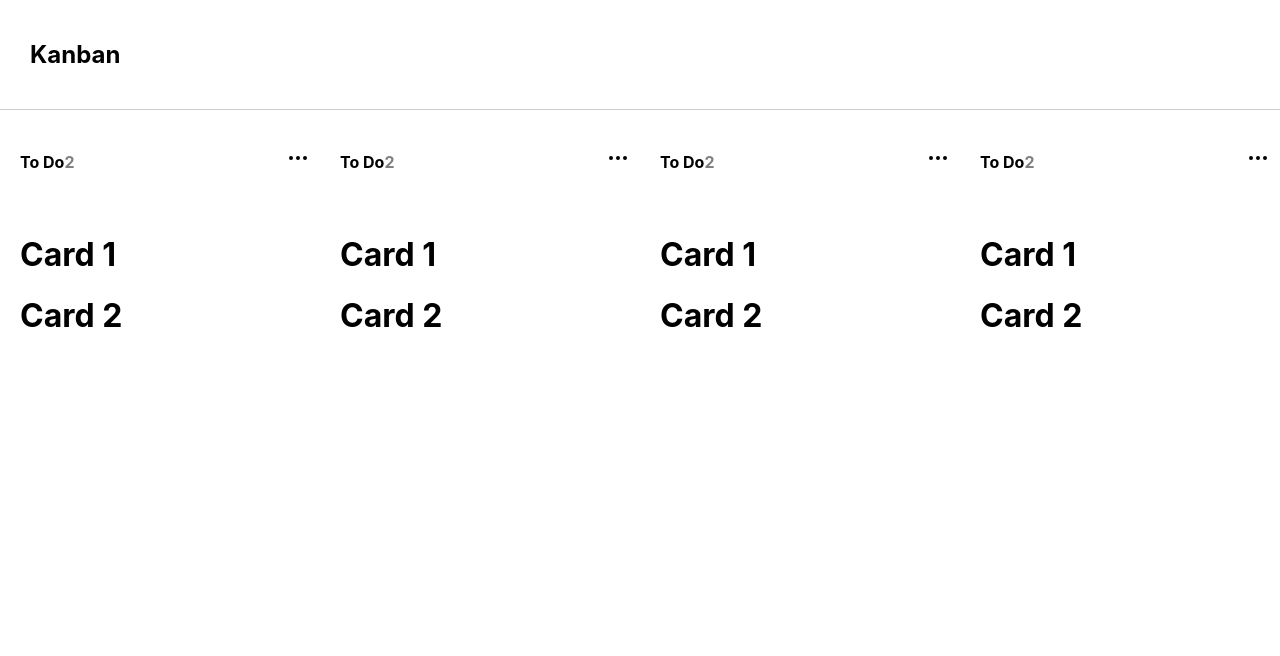
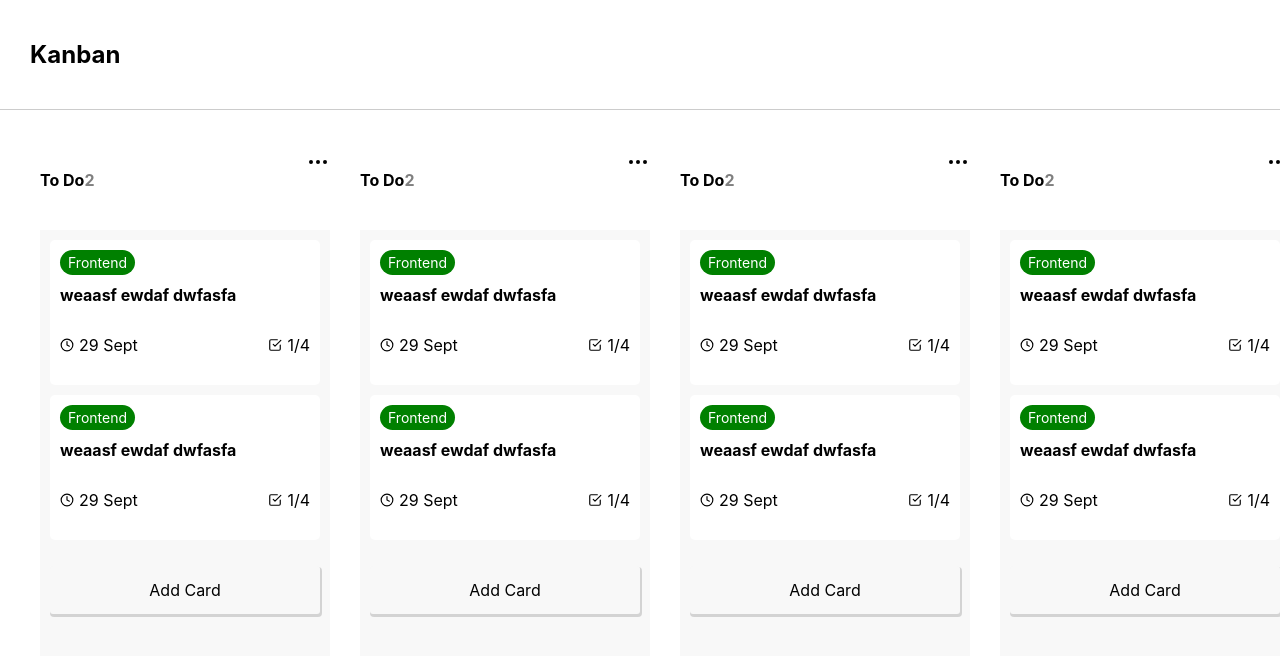
Before and after one commit to Pratyush1506/kanban, a React (Create React App) app: page / in a window 1280 px wide. Shown: the top 656 px of the page. Built offline with nearby package versions, Linux system fonts and the light colour scheme.

Commit message:
design of borads and cards done

```diff
--- a/src/App.css
+++ b/src/App.css
@@ -1,3 +1,17 @@
+.custom-scroll::-webkit-scrollbar{
+    width: 8px;
+}
+
+.custom-scroll::-webkit-scrollbar-thumb{
+    border-radius: 30px;
+    border: 1px solid #ccc;
+    background-color: #fff;
+}
+
+.custom-scroll::-webkit-scrollbar-thumb:hover{
+    background-color: #ccc;
+}
+
 .App{
     height: 100vh;
     width: 100%;
@@ -19,6 +33,9 @@
 }
 
 .app-boards{
+    padding: 20px;
+    padding-bottom: 0;
+    height: 100%;
     min-width: fit-content;
     display: flex;
     gap: 30px;
--- a/src/Components/Board/Board.css
+++ b/src/Components/Board/Board.css
@@ -1,5 +1,6 @@
 .board{
     min-width: 290px;
+    max-height: 100%;
     display: flex;
     flex-direction: column;
     gap: 20px;
@@ -19,3 +20,24 @@
 .board-top-title span{
     color: gray;
 }
+
+.board-cards{
+    height: 100%;
+    background-color: #f8f8f8;
+    display: flex;
+    flex-direction: column;
+    gap: 10px;
+    padding: 10px;
+    border-bottom: 10px;
+    overflow-y: auto;
+}
+
+.board-card-add{
+    background-color: #fff;
+    border-radius: 5px;
+    box-shadow: 1px 2px 0 1px rgba(0, 0, 0, 0.15);
+}
+
+.board-card-add:hover{
+    box-shadow: 1px 2px 0 1px #ccc;
+}
--- a/src/Components/Board/Board.js
+++ b/src/Components/Board/Board.js
@@ -1,19 +1,26 @@
 import React from 'react'
 import './Board.css'
 import { MoreHorizontal } from 'react-feather'
+import Card from '../Card/Card'
+import Editable from '../Editable/Editable'
 
 function Board() {
   return (
     <div className='board'>
       <div className='board-top'>
         <p className="board-top-title">
-        To Do  <span>2</span>
+        To Do <span>2</span>
         </p>
-        <p><MoreHorizontal /></p>
+        <MoreHorizontal />
       </div>
-      <div className="board-cards">
-        <h1>Card 1</h1>
-        <h1>Card 2</h1>
+      <div className="board-cards custom-scroll">
+        <Card/>
+        <Card/>
+        <Editable
+          displayClass = "board-card-add"
+          text="Add Card"
+          placeholder="Enter Card Title"
+        />
       </div>
     </div>
   )
--- /dev/null
+++ b/src/Components/Card/Card.css
@@ -0,0 +1,49 @@
+.card{
+    padding: 10px;
+    border-radius: 5px;
+    background-color: #fff;
+    display: flex;
+    flex-direction: column;
+    gap: 10px;
+}
+
+.card-top{
+    display: flex;
+    gap: 5px;
+}
+
+.card-top-labels{
+    flex: 1;
+    display: flex;
+    gap: 10px;
+}
+
+.card-top svg{
+    opacity: 0;
+    transition: 200ms;
+}
+
+.card:hover .card-top svg {
+    opacity: 1;
+}
+
+.card-title{
+    font-weight: bold;
+}
+
+.card-footer{
+    display: flex;
+    justify-content: space-between;
+    align-items: center;
+}
+
+.card-footer p{
+    display: flex;
+    gap: 5px;
+    align-items: center;
+}
+
+.card-footer svg{
+    height: 14px;
+    width: 14px;
+}
--- /dev/null
+++ b/src/Components/Card/Card.js
@@ -0,0 +1,30 @@
+import React from 'react'
+import './Card.css'
+import { CheckSquare, Clock, MoreHorizontal } from 'react-feather'
+import Chip from '../Chip/Chip'
+
+function Card() {
+  return (
+    <div className='card'>
+        <div className="card-top">
+            <div className="card-labels">
+                <Chip text="Frontend" color="green" />
+            </div>
+            <MoreHorizontal/>
+        </div>
+        <div className="card-title">weaasf ewdaf dwfasfa</div>
+        <div className="card-footer">
+            <p>
+                <Clock/>
+                29 Sept
+            </p>
+            <p>
+                <CheckSquare />
+                1/4
+            </p>
+        </div>
+    </div>
+  )
+}
+
+export default Card
--- /dev/null
+++ b/src/Components/Chip/Chip.css
@@ -0,0 +1,16 @@
+.chip{
+    display: flex;
+    gap: 10px;
+    align-items: center;
+    padding: 4px 8px;
+    color: #fff;
+    border-radius: 40px;
+    font-size: 14px;
+    width: fit-content;
+    font-size: 14px;
+}
+
+.chip svg{
+    height: 14px;
+    width: 14px;
+}
--- /dev/null
+++ b/src/Components/Chip/Chip.js
@@ -0,0 +1,14 @@
+import React from 'react'
+import './Chip.css'
+import { X } from 'react-feather'
+
+function Chip(props) {
+  return (
+    <div className='chip' style={{backgroundColor: props.color}}>
+        {props.text}
+        {props.close && <X />}
+    </div>
+  )
+}
+
+export default Chip
--- /dev/null
+++ b/src/Components/Editable/Editable.css
@@ -0,0 +1,55 @@
+.editable{
+    width: 100%;
+}
+
+.editable-display{
+    background-color: #f8f8f8;
+    border-radius: 3px;
+    padding: 10px;
+    text-align: center;
+    cursor: default;
+}
+
+.editable-display:hover{
+    background-color: #ccc;
+}
+
+.editable-edit{
+    display: flex;
+    flex-direction: column;
+    gap: 10px;
+}
+
+.editable-edit input{
+    border-radius: 3px;
+    outline: none;
+    border: 1px solid #1379ec;
+    padding: 10px;
+    font-size: 1rem;
+}
+
+.editable-edit-footer{
+    display: flex;
+    gap: 10px;
+    align-items: center;
+
+}
+
+.editable-edit-footer button{
+    outline: none;
+    border: none;
+    color: #fff;
+    background-color: #1379ec;
+    transition: 200ms;
+    padding: 8px 16px;
+    border-radius: 5px;
+    cursor: pointer;
+}
+
+.editable-edit-footer button:hover{
+    background-color: #0765d1;
+}
+
+.editable-edit-footer svg{
+    cursor: pointer;
+}
--- /dev/null
+++ b/src/Components/Editable/Editable.js
@@ -0,0 +1,35 @@
+import React, { useState } from 'react'
+import './Editable.css'
+import { X } from 'react-feather'
+function Editable(props) {
+  const [showEdit, setShowEdit] = useState(false)
+  return (
+    <div className='edittable'>
+
+    {
+      showEdit ? (
+        <form className={`editable-edit ${props.editClass || "" } `}
+        onSubmit={(event)=>{
+          event.preventDefault()
+          if(props.onSubmit)props.onSubmit()
+        }}
+        >
+            <input type="text"
+            defaultValue={props.text}
+            placeholder={props.placeholder || "Enter item"}
+            />
+            <div className='editable-edit-footer'>
+                <button type="submit">{props.buttonText || "Add"}</button>
+                <X onClick={()=> setShowEdit(false)}/>
+            </div>
+        </form>
+
+      ) : (
+        <p className={`editable-display ${props.displayClass || ""}`} onClick={()=>setShowEdit(true)}>{props.text || "Add item"}</p>
+      )
+    }
+    </div>
+  )
+}
+
+export default Editable
```
